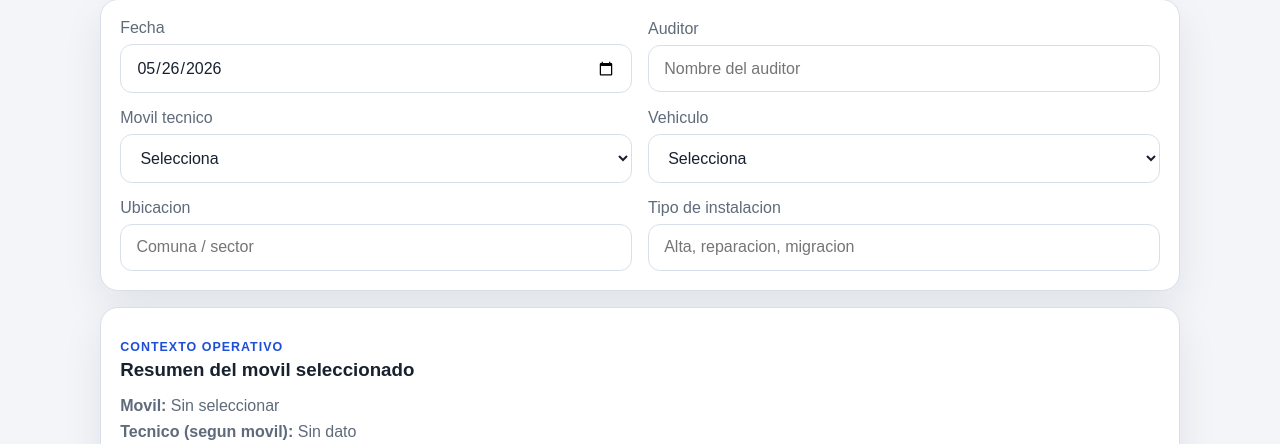
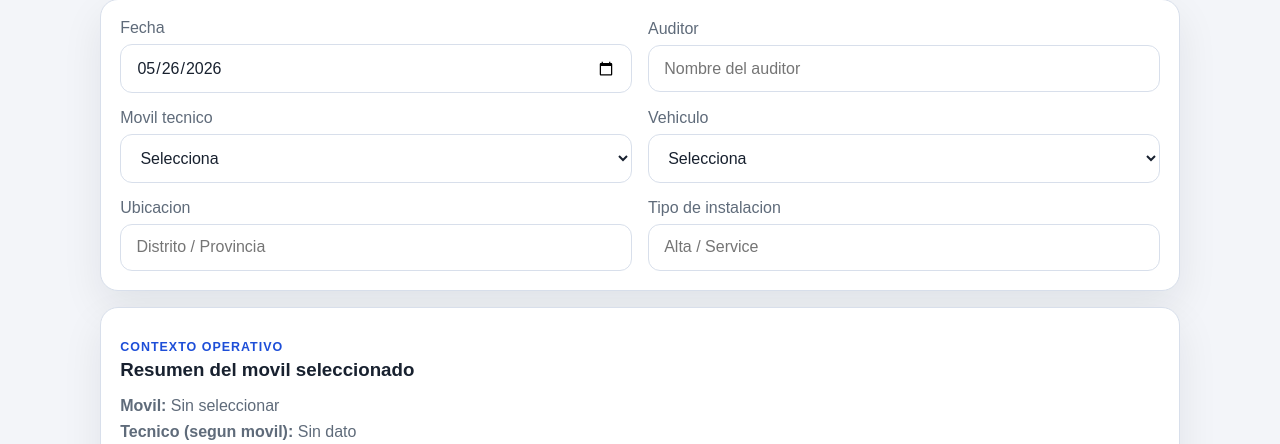
Before and after one commit to danielandresolateseguel/atbb, a Flask app: page /audits/new in a window 1280 px wide. Shown: the part 207-651 px from the top of the page. Run offline with Flask 3, Linux system fonts and the light colour scheme; data comes from the database, SQL or seed files in the repository; data that the repository does not hold is empty.

Commit message:
UI: placeholders ubicacion y tipo de instalacion

```diff
--- a/app/templates/audit_form.html
+++ b/app/templates/audit_form.html
@@ -64,12 +64,12 @@
 
         <label>
             <span>Ubicacion</span>
-            <input type="text" name="location" value="{{ request.form.get('location', '') }}" placeholder="Comuna / sector" required>
+            <input type="text" name="location" value="{{ request.form.get('location', '') }}" placeholder="Distrito / Provincia" required>
         </label>
 
         <label>
             <span>Tipo de instalacion</span>
-            <input type="text" name="installation_type" value="{{ request.form.get('installation_type', '') }}" placeholder="Alta, reparacion, migracion" required>
+            <input type="text" name="installation_type" value="{{ request.form.get('installation_type', '') }}" placeholder="Alta / Service" required>
         </label>
     </section>
 
```
